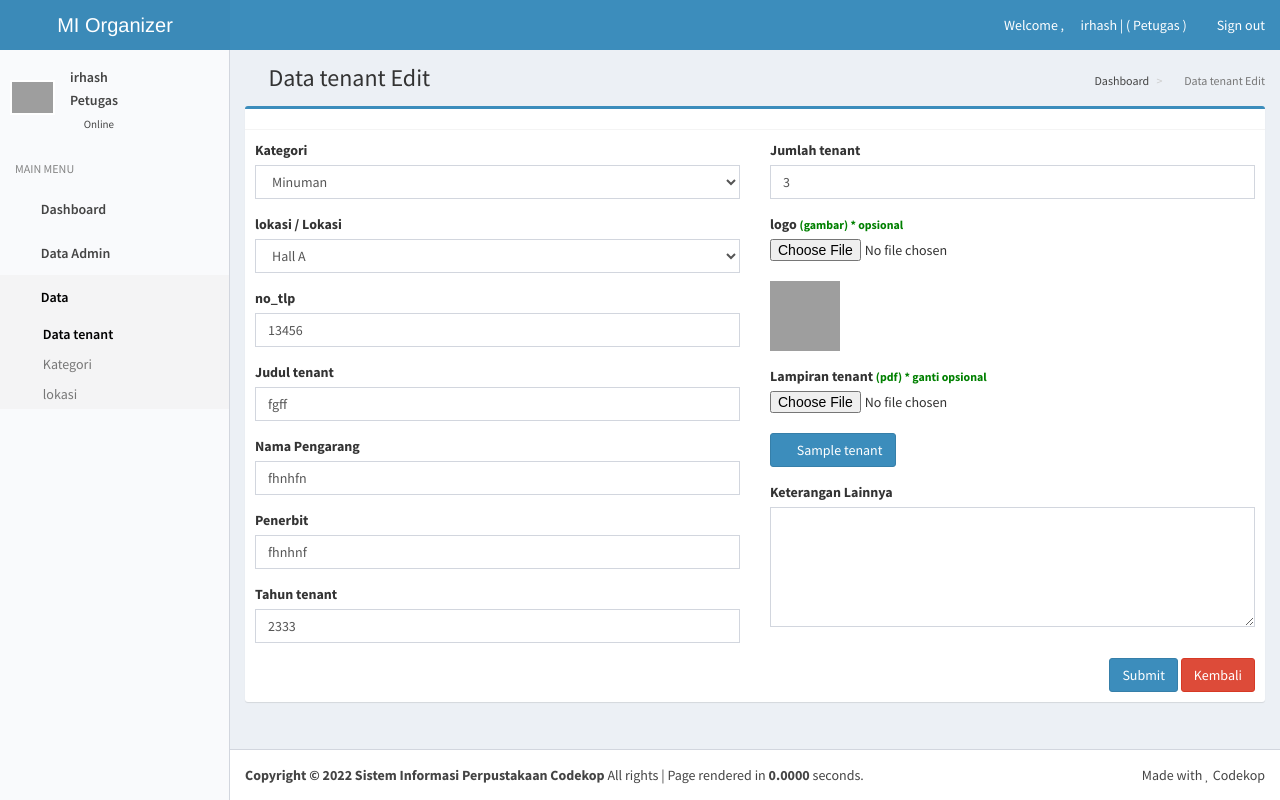
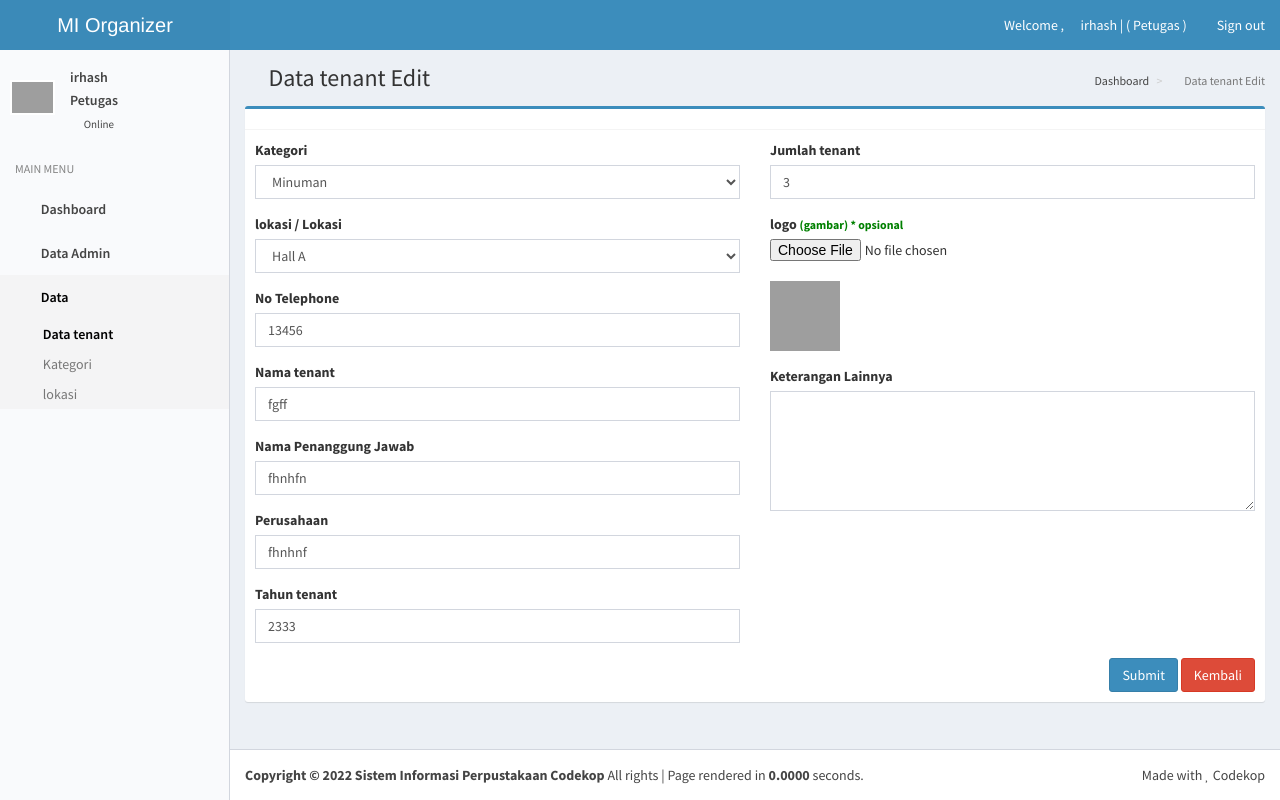
Before and after one commit to irufa12/mi-organizer, a CodeIgniter app: page /database/data/tenantedit/9 in a window 1280 px wide. Run offline with CodeIgniter, Linux system fonts and the light colour scheme; a user stored in the database is signed in; data comes from the database, SQL or seed files in the repository; data that the repository does not hold is empty; some libraries are stand-ins or nearby versions; some web fonts are replaced; grey boxes are pictures that could not be loaded.

Commit message:
edit form v4

```diff
--- a/application/controllers/Data.php
+++ b/application/controllers/Data.php
@@ -104,11 +104,6 @@ class Data extends CI_Controller {
 				unlink($logo);
 			}
 
-			$lampiran = './assets/image/tenant/'.$tenant->lampiran;
-			if(file_exists($lampiran))
-			{
-				unlink($lampiran);
-			}
 
 			$this->M_Admin->delete_table('tbl_tenant','id_tenant',$this->input->get('tenant_id'));
 
@@ -127,10 +122,11 @@ class Data extends CI_Controller {
 				'tenant_id'=>$tenant_id,
 				'id_kategori'=>htmlentities($post['kategori']),
 				'id_lokasi' => htmlentities($post['lokasi']),
-				'no_tlp' => htmlentities($post['no_tlp']),
+				'no_telephone' => htmlentities($post['no_telephone']),
 				'title'  => htmlentities($post['title']),
-				'pengarang'=> htmlentities($post['pengarang']),
-				'penerbit'=> htmlentities($post['penerbit']),
+				'penanggung_jawab'=> htmlentities($post['penanggung_jawab']),
+				'nama_tenant'=> htmlentities($post['nama_tenant']),
+				'perusahaan'=> htmlentities($post['perusahaan']),
 				'thn_tenant' => htmlentities($post['thn']),
 				'isi' => $this->input->post('ket'),
 				'jml'=> htmlentities($post['jml']),
@@ -183,7 +179,7 @@ class Data extends CI_Controller {
 				}
 			}
 
-			$this->db->inser('tbl_tenant', $data);
+			$this->db->insert('tbl_tenant', $data);
 
 			$this->session->set_flashdata('pesan','<div id="notifikasi"><div class="alert alert-success">
 			<p> Tambah tenant Sukses !</p>
@@ -198,10 +194,11 @@ class Data extends CI_Controller {
 			$data = array(
 				'id_kategori'=>htmlentities($post['kategori']),
 				'id_lokasi' => htmlentities($post['lokasi']),
-				'no_tlp' => htmlentities($post['no_tlp']),
+				'no_telephone' => htmlentities($post['no_telephone']),
 				'title'  => htmlentities($post['title']),
-				'pengarang'=> htmlentities($post['pengarang']),
-				'penerbit'=> htmlentities($post['penerbit']),
+				'penanggung_jawab'=> htmlentities($post['penanggung_jawab']),
+				'nama_tenant'=> htmlentities($post['nama_tenant']),
+				'perusahaan'=> htmlentities($post['perusahaan']),
 				'thn_tenant' => htmlentities($post['thn']),
 				'isi' => $this->input->post('ket'),
 				'jml'=> htmlentities($post['jml']),
--- a/application/views/tenant/edit_view.php
+++ b/application/views/tenant/edit_view.php
@@ -39,20 +39,20 @@
                                     </select>
                                 </div>
                                 <div class="form-group">
-                                    <label>no_tlp</label>
-                                    <input type="text" class="form-control" value="<?= $tenant->no_tlp;?>" name="no_tlp"  placeholder="Contoh no_tlp : 978-602-8123-35-8">
+                                    <label>No Telephone</label>
+                                    <input type="text" class="form-control" value="<?= $tenant->no_telephone;?>" name="no_telephone"  placeholder="Contoh no_telephone : 978-602-8123-35-8">
                                 </div>
                                 <div class="form-group">
-                                    <label>Judul tenant</label>
-                                    <input type="text" class="form-control" value="<?= $tenant->title;?>" name="title" placeholder="Contoh : Cara Cepat Belajar Pemrograman Web">
+                                    <label>Nama tenant</label>
+                                    <input type="text" class="form-control" value="<?= $tenant->title;?>" name="title" placeholder="Contoh : Cap Tikus">
                                 </div>
                                 <div class="form-group">
-                                    <label>Nama Pengarang</label>
-                                    <input type="text" class="form-control" value="<?= $tenant->pengarang;?>" name="pengarang" placeholder="Nama Pengarang">
+                                    <label>Nama Penanggung Jawab</label>
+                                    <input type="text" class="form-control" value="<?= $tenant->penanggung_jawab;?>" name="penanggung_jawab" placeholder="Nama penanggung jawab">
                                 </div>
                                 <div class="form-group">
-                                    <label>Penerbit</label>
-                                    <input type="text" class="form-control" value="<?= $tenant->penerbit;?>" name="penerbit" placeholder="Nama Penerbit">
+                                    <label>Perusahaan</label>
+                                    <input type="text" class="form-control" value="<?= $tenant->perusahaan;?>" name="perusahaan" placeholder="Nama perusahaan">
                                 </div>
                                 <div class="form-group">
                                     <label>Tahun tenant</label>
@@ -78,16 +78,6 @@
 									<?php }else{ echo '<br/><p style="color:red">* Tidak ada logo</p>';}?>
 								</div>
                                 <div class="form-group">
-								<label>Lampiran tenant <small style="color:green">(pdf) * ganti opsional</small></label>
-                                    <input type="file" accept="application/pdf" name="lampiran">
-                                    <br>
-									<?php if(!empty($tenant->lampiran !== "0")){?>
-									<a href="<?= base_url('assets_style/image/tenant/'.$tenant->lampiran);?>" class="btn btn-primary btn-md" target="_blank">
-										<i class="fa fa-download"></i> Sample tenant
-									</a>
-									<?php  }else{ echo '<br/><p style="color:red">* Tidak ada Lampiran</p>';}?>
-                                </div>
-                                <div class="form-group">
                                     <label>Keterangan Lainnya</label>
                                     <textarea class="form-control" name="ket" id="summernotehal" style="height:120px"><?= $tenant->isi;?></textarea>
                                 </div>
@@ -95,7 +85,6 @@
                         </div>
                         <div class="pull-right">
 							<input type="hidden" name="gmbr" value="<?= $tenant->logo;?>">
-							<input type="hidden" name="lamp" value="<?= $tenant->lampiran;?>">
 							<input type="hidden" name="edit" value="<?= $tenant->id_tenant;?>">
                             <button type="submit" class="btn btn-primary btn-md">Submit</button>
                     </form>
```
Also changed, not shown: application/views/tenant/detail.php (+9 -17 lines), application/views/tenant/tambah_view.php (+8 -15 lines), application/views/tenant/tenant_view.php (+4 -4 lines), mi-organizer.sql (+4 -4 lines), assets_style/image/tenant/02e2219314209906b1c0639c5866fad6.JPG (added), assets_style/image/tenant/afd4499c21b63d73ffc755f76a009e0f.JPG (added), assets_style/image/user_1656063867.JPG (added), 1 other file.
